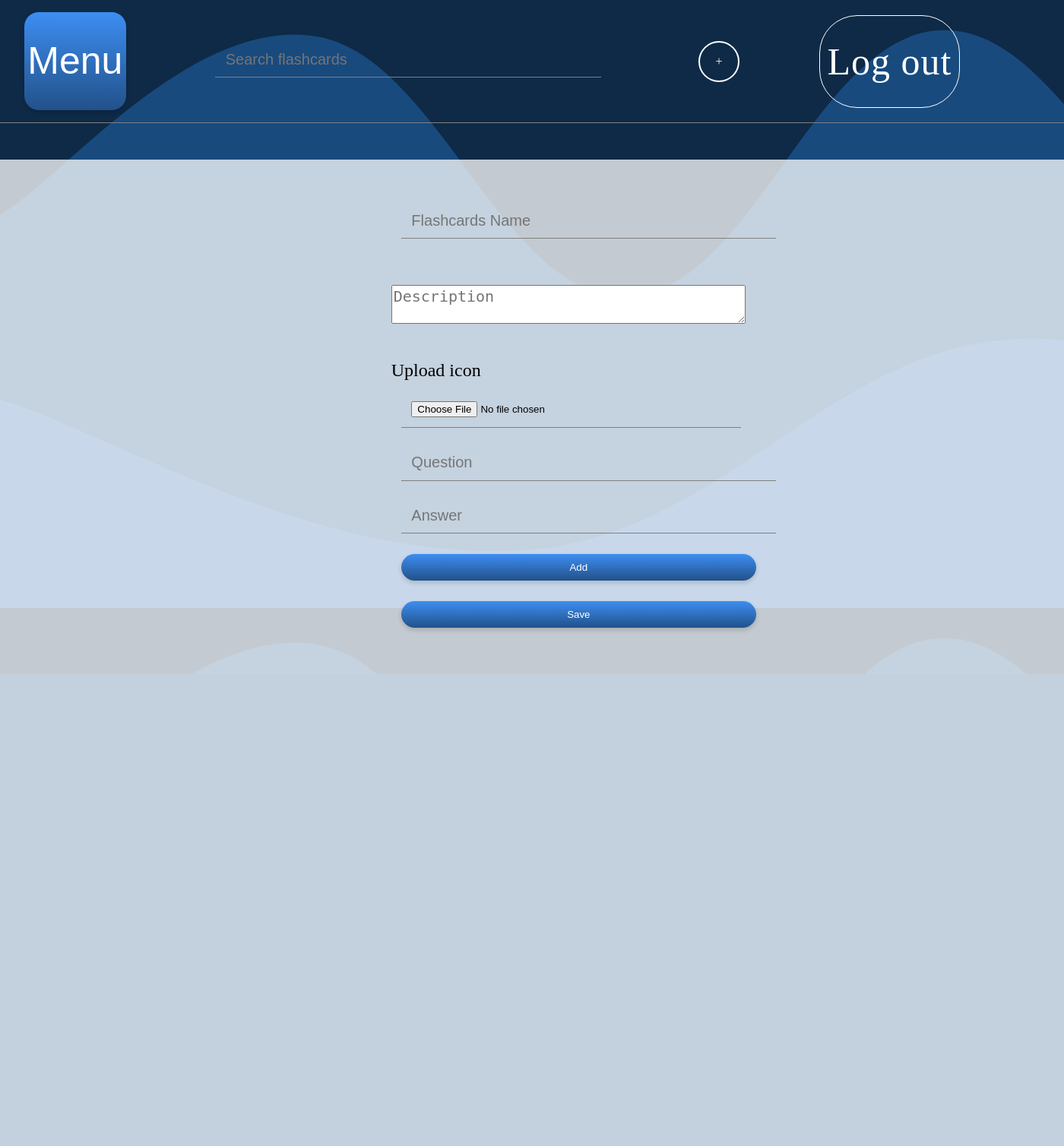
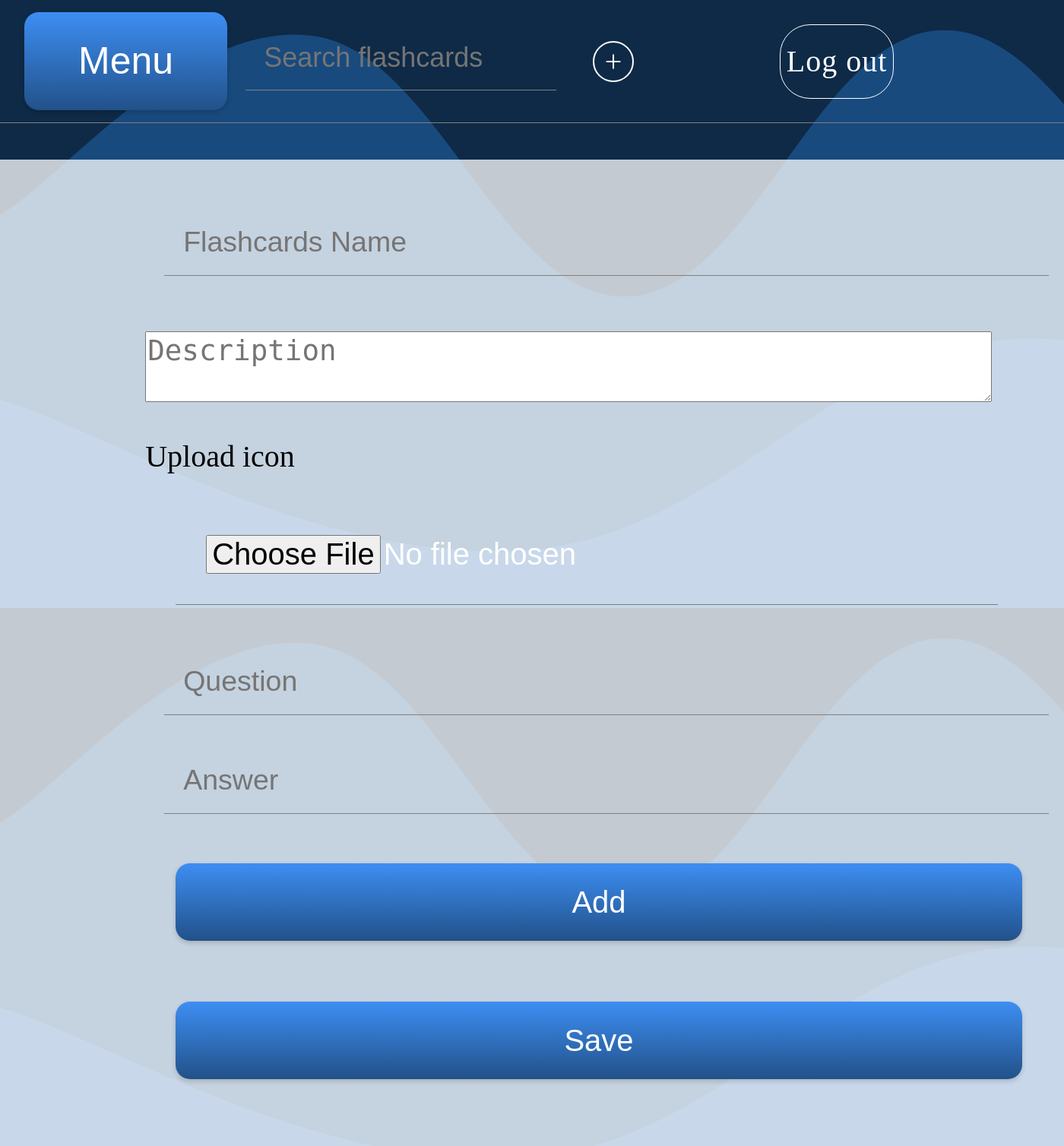
Before and after one commit to korbecki/flashcards, a PHP site: page /flashcards/frontend/views/add_flashcards.php in a window 1400 px wide; the page is wider, and only the part inside the window is pictured. Shown: that part at 76% size. Before the commit the page ends 835 px from the top of that part, so only its background shows below. Run offline with PHP 8.4, Linux system fonts and the light colour scheme.

Commit message:
Create reusable menu bar

```diff
--- a/frontend/style/add_flashcards.css
+++ b/frontend/style/add_flashcards.css
@@ -56,6 +56,7 @@ input {
     padding: 1em;
     margin: 1em;
     width: 90%;
+    color: white;
 }
 
 .base-container {
@@ -195,4 +196,29 @@ header li {
         font-size: 150%;
     }
 
+    .add-flashcards-section input[type="text"] {
+        background-color: transparent;
+        border: none;
+        border-bottom: 1px solid gray;
+        padding: 1em;
+        margin: 1em;
+        width: 100%;
+        font-size: 25px;
+    }
+
+    label{
+        font-size: 40px;
+    }
+
+    label > input{
+        font-size: 40px;
+    }
+
+    .add-flashcards-section button {
+        font-size: 40px;
+    }
+
+    textarea {
+        font-size: 25px;
+    }
 }
--- a/frontend/style/menu.css
+++ b/frontend/style/menu.css
@@ -31,6 +31,7 @@
 
 .add-flashcards > a {
     color: white;
+    font-size: 40px;
 }
 
 .logout-button {
@@ -99,6 +100,14 @@
         font-size: 50px;
     }
 
+    .dropdown {
+        position: relative;
+        display: inline-block;
+        margin-top: auto;
+        margin-bottom: auto;
+        width: 20%;
+    }
+
     .logout-button {
         border: 1px solid white;
         border-radius: 1em;
@@ -110,7 +119,43 @@
     }
 
     .search-bar {
-        width: 40%;
-        margin: auto;
+        width: 30%;
+        margin-top: auto;
+        margin-bottom: auto;
+    }
+
+    .add-flashcards {
+        border: 2px solid white;
+        border-radius: 50%;
+        height: 50px;
+        align-content: center;
+        width: 50px;
+        display: flex;
+        justify-content: center;
+        align-items: center;
+        margin-top: auto;
+        margin-bottom: auto;
+        margin-left: 80px;
+    }
+
+    .logout-button {
+        border: 1px solid white;
+        border-radius: 1em;
+        text-align: center;
+        letter-spacing: 1px;
+        color: white;
+        /* margin: auto; */
+        font-size: 40px;
+    }
+
+    form > input {
+        font-size: 150%;
+    }
+
+    input {
+        background-color: transparent;
+        border: none;
+        border-bottom: 1px solid gray;
+        width: 90%;
     }
 }
--- a/frontend/views/template/menu-template.php
+++ b/frontend/views/template/menu-template.php
@@ -12,7 +12,7 @@
         </form>
     </div>
     <div class="add-flashcards">
-        <a href="#">+</a>
+        <a href="http://localhost:8080/addFlashcards">+</a>
     </div>
     <a href="http://localhost:8080/logout" class="logout-button">Log out</a>
 </header>
```
